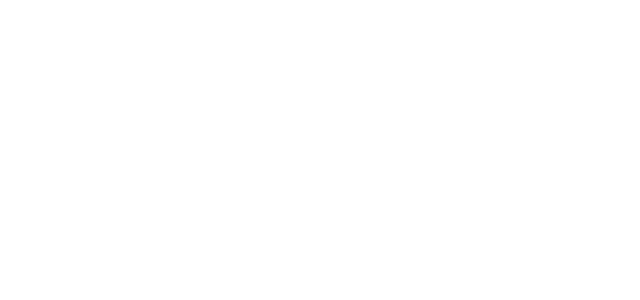
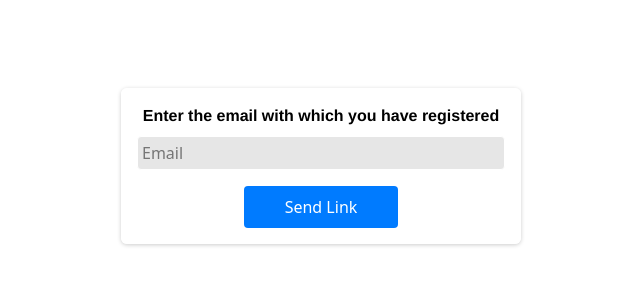
Before and after one commit to iamASR27/ExpenseTracker, a React (Create React App) app: page /forgot-password in a window 1280 px wide. Shown: the top 300 px of the page, without its empty margins (319-959 px from the left). Built offline with nearby package versions, Linux system fonts and the light colour scheme.

Commit message:
added password reset logic

```diff
--- a/src/App.js
+++ b/src/App.js
@@ -6,33 +6,22 @@
 import AuthContext from "./store/auth-context";
 import UpdateProfilePage from "./components/Pages/UpdateProfilePage";
 import CheckProfile from "./components/Pages/CheckProfile";
+import ForgotPassword from "./components/Login/ForgotPassword";
 
 function App() {
   const authCtx = useContext(AuthContext);
-  const routes = [
-    { path: "/", exact: true, component: <Redirect to="/login" /> },
-    { path: "/login", component: <Login /> },
-    { path: "/home", component: <HomePage /> },
-    { path: "/updateProfile", component: <UpdateProfilePage /> },
-    { path: "/checkProfile", component: <CheckProfile /> },
-  ];
+
+
 
   return (
     <>
       <Switch>
-        {routes.map((route, index) => (
-          <Route
-            key={index}
-            path={route.path}
-            exact={route.exact}
-            render={() => {
-              if (!authCtx.isLoggedIn && route.path !== "/login") {
-                return <Redirect to="/login" />;
-              }
-              return route.component;
-            }}
-          />
-        ))}
+        <Route path="/login" component={Login} />
+        {authCtx.isLoggedIn && <Route path="/home" exact component={HomePage} />}
+        {authCtx.isLoggedIn && <Route path="/updateProfile" component={UpdateProfilePage} />}
+        {authCtx.isLoggedIn && <Route path="/checkProfile" component={CheckProfile} />}
+        <Route path="/forgot-password" component={ForgotPassword} />
+        <Redirect from="/" to="/login" />
       </Switch>
     </>
   );
--- /dev/null
+++ b/src/components/Login/ForgotPassword.js
@@ -0,0 +1,67 @@
+import React, { useState } from "react";
+import styles from "./ForgotPassword.module.css";
+import { useHistory } from "react-router-dom";
+
+const ForgotPassword = () => {
+  const [email, setEmail] = useState("");
+  const [loading, setLoading] = useState(false);
+  const history = useHistory();
+
+  const handleForgotPassword = async (event) => {
+    event.preventDefault();
+    setLoading(true);
+    try {
+      await fetch(
+        "https://identitytoolkit.googleapis.com/v1/accounts:sendOobCode?key=AIzaSyBEH8BPvQKDMeJQkL4qDU3zmtoSvKt297Q",
+        {
+          method: "POST",
+          body: JSON.stringify({
+            requestType: "PASSWORD_RESET",
+            email: email,
+          }),
+          headers: {
+            "Content-Type": "application/json",
+          },
+        }
+      );
+      history.replace("/login");
+    } catch (error) {
+      console.error("Error sending password reset link: ", error.message);
+    } finally {
+      setLoading(false);
+    }
+  };
+
+  if (loading) {
+    return (
+      <div className="spinner-container">
+        <div className="spinner"></div>
+      </div>
+    );
+  }
+
+  const emailChangeHandler = (event) => {
+    setEmail(event.target.value);
+  };
+
+  return (
+    <section className={styles.forgotSection}>
+      <form onSubmit={handleForgotPassword}>
+        <div className={styles.forgotPassword}>
+          <label>Enter the email with which you have registered</label>
+          <input
+            type="email"
+            id="email"
+            name="email"
+            placeholder="Email"
+            onChange={emailChangeHandler}
+            required
+          />
+        </div>
+        <button type="submit">Send Link</button>
+      </form>
+    </section>
+  );
+};
+
+export default ForgotPassword;
--- /dev/null
+++ b/src/components/Login/ForgotPassword.module.css
@@ -0,0 +1,53 @@
+.forgotSection {
+    margin: 5.5rem auto;
+    width: 50vw;
+    max-width: 25rem;
+    border-radius: 6px;
+    background-color: rgba(255, 255, 255, 0.95);
+    box-shadow: 0 1px 4px rgba(0, 0, 0, 0.2);
+    padding: 1rem;
+    text-align: center;
+    color: white;
+}
+
+.forgotPassword {
+    display: flex;
+    flex-direction: column;
+    justify-content: center;
+    align-items: center;
+}
+
+.forgotPassword label {
+    display: block;
+    color: black;
+    font-weight: bold;
+    margin-bottom: 0.5rem;
+    font-family: 'Franklin Gothic Medium', 'Arial Narrow', Arial, sans-serif;
+  }
+
+  .forgotPassword input {
+    font: inherit;
+    background-color: #88888836;
+    color: #38015c;
+    border-radius: 4px;
+    border: 1px solid white;
+    width: 100%;
+    text-align: left;
+    padding: 0.25rem;
+  }
+
+  .forgotSection button {
+    cursor: pointer;
+    font: inherit;
+    color: white;
+    background-color: #007bff;
+    border: 1px solid #007bffd5;
+    border-radius: 4px;
+    padding: 0.5rem 2.5rem;
+    margin-top: 1rem;
+  }
+
+  .forgotSection button:hover {
+    background-color: #007bffd5;
+    border-color: #007bff;
+  }
--- a/src/components/Login/Login.js
+++ b/src/components/Login/Login.js
@@ -1,5 +1,5 @@
 import { useState, useContext } from "react";
-import { useHistory } from "react-router-dom";
+import { useHistory, Link } from "react-router-dom";
 import styles from "./Login.module.css";
 import AuthContext from "../../store/auth-context";
 
@@ -146,6 +146,11 @@
             </button>
           </div>
         )}
+         {isLogin && (
+          <div className={styles.actions}>
+            <Link to="/forgot-password">Forgot Password?</Link>
+          </div>
+        )}
         <div className={styles.actions}>
           {!isLoading && (
             <button>{isLogin ? "Login" : "Create Account"}</button>
--- a/src/components/Pages/CheckProfile.js
+++ b/src/components/Pages/CheckProfile.js
@@ -27,7 +27,11 @@
   }, [getProfileData]);
 
   if (!profileData) {
-    return <div>Loading...</div>;
+    return (
+      <div className="spinner-container">
+        <div className="spinner"></div>
+      </div>
+    );
   }
 
   const user = profileData.users[0];
--- a/src/components/Pages/HomePage.js
+++ b/src/components/Pages/HomePage.js
@@ -31,9 +31,12 @@
   }, [authCtx]);
 
   if (loading) {
-    return <div>Loading...</div>;
+    return (
+      <div className="spinner-container">
+        <div className="spinner"></div>
+      </div>
+    );
   }
-
 
   const verifyEmailHandler = async () => {
     try {
--- a/src/index.css
+++ b/src/index.css
@@ -1,13 +1,39 @@
 body {
   margin: 0;
-  font-family: -apple-system, BlinkMacSystemFont, 'Segoe UI', 'Roboto', 'Oxygen',
-    'Ubuntu', 'Cantarell', 'Fira Sans', 'Droid Sans', 'Helvetica Neue',
+  font-family: -apple-system, BlinkMacSystemFont, "Segoe UI", "Roboto", "Oxygen",
+    "Ubuntu", "Cantarell", "Fira Sans", "Droid Sans", "Helvetica Neue",
     sans-serif;
   -webkit-font-smoothing: antialiased;
   -moz-osx-font-smoothing: grayscale;
 }
 
 code {
-  font-family: source-code-pro, Menlo, Monaco, Consolas, 'Courier New',
+  font-family: source-code-pro, Menlo, Monaco, Consolas, "Courier New",
     monospace;
 }
+
+.spinner-container {
+  display: flex;
+  align-items: center;
+  justify-content: center;
+  height: 100vh;
+  margin: 0;
+}
+
+.spinner {
+  border: 4px solid rgba(0, 0, 0, 0.1);
+  border-left: 4px solid #3498db;
+  border-radius: 50%;
+  width: 40px;
+  height: 40px;
+  animation: spin 1s linear infinite;
+}
+
+@keyframes spin {
+  0% {
+    transform: rotate(0deg);
+  }
+  100% {
+    transform: rotate(360deg);
+  }
+}
```
